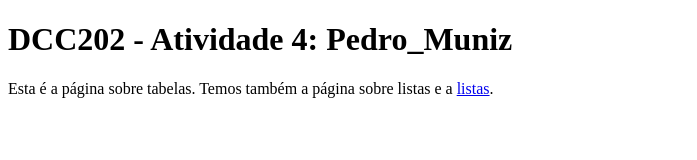
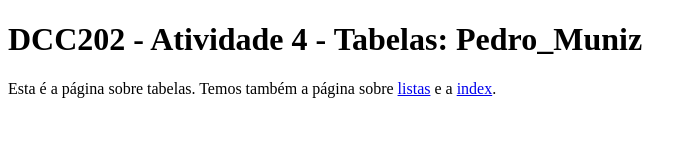
Before and after one commit to ufjf-dcc202/ufjf-dcc202-2023-3-a-atv4-PedroMuniz10, a website: page tabelas.html in a window 1280 px wide. Shown: the whole page, without its empty margins (0-697 px from the left). Drawn offline with Linux system fonts and the light colour scheme.

Commit message:
Alterar ancora

```diff
--- a/tabelas.html
+++ b/tabelas.html
@@ -3,12 +3,12 @@
 <head>
     <meta charset="UTF-8">
     <meta name="viewport" content="width=device-width, initial-scale=1.0">
-    <title>DCC202 - Atividade 4: Pedro_Muniz</title>
+    <title>DCC202 - Atividade 4 - Tabelas: Pedro_Muniz</title>
 </head>
 <body>
     <main>
-        <h1>DCC202 - Atividade 4: Pedro_Muniz</h1>
-        <p>Esta é a página sobre tabelas. Temos também a página sobre listas e a <a href="index.html">listas</a>.</p>
+        <h1>DCC202 - Atividade 4 - Tabelas: Pedro_Muniz</h1>
+        <p>Esta é a página sobre tabelas. Temos também a página sobre <a href="listas.html">listas</a> e a <a href="index.html">index</a>.</p>
     </main>
 </body>
 </html>
```
